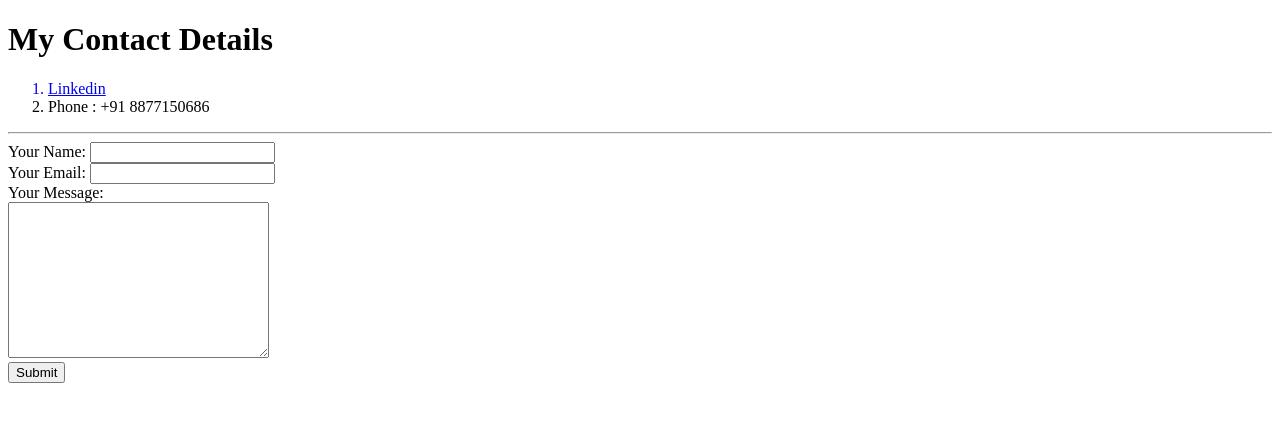
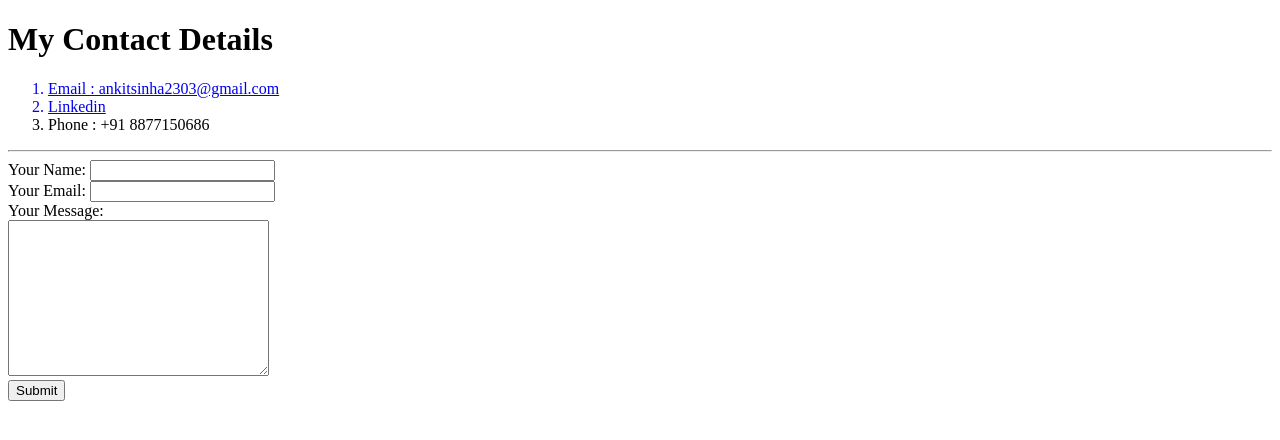
Before and after one commit to Ankitgif/CV, a plain HTML site: page contacts.html in a window 1280 px wide. Drawn offline with Linux system fonts and the light colour scheme.

Commit message:
Add files via upload

```diff
--- a/contacts.html
+++ b/contacts.html
@@ -7,7 +7,7 @@
   <body>
     <h1>My Contact Details</h1>
     <ol>
-      <!-- <a href="https://www.gmail.com"><li>Email : ankitsinha2303@gmail.com</li></a> -->
+      <a href="https://www.gmail.com"><li>Email : ankitsinha2303@gmail.com</li></a>
       <a href="https://www.linkedin.com/in/ankit-kumar-20404010b/"><li>Linkedin</li></a>
       <li>Phone : +91 8877150686</li>
     </ol>
```
